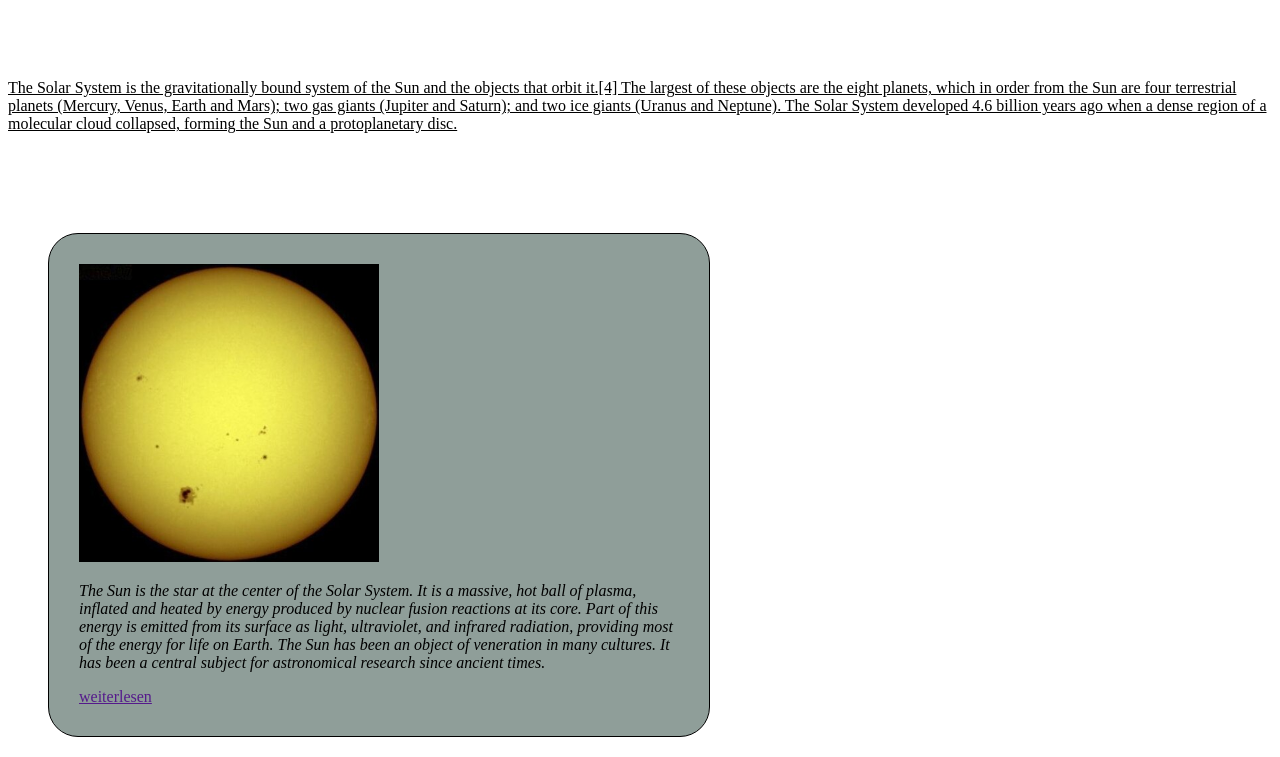
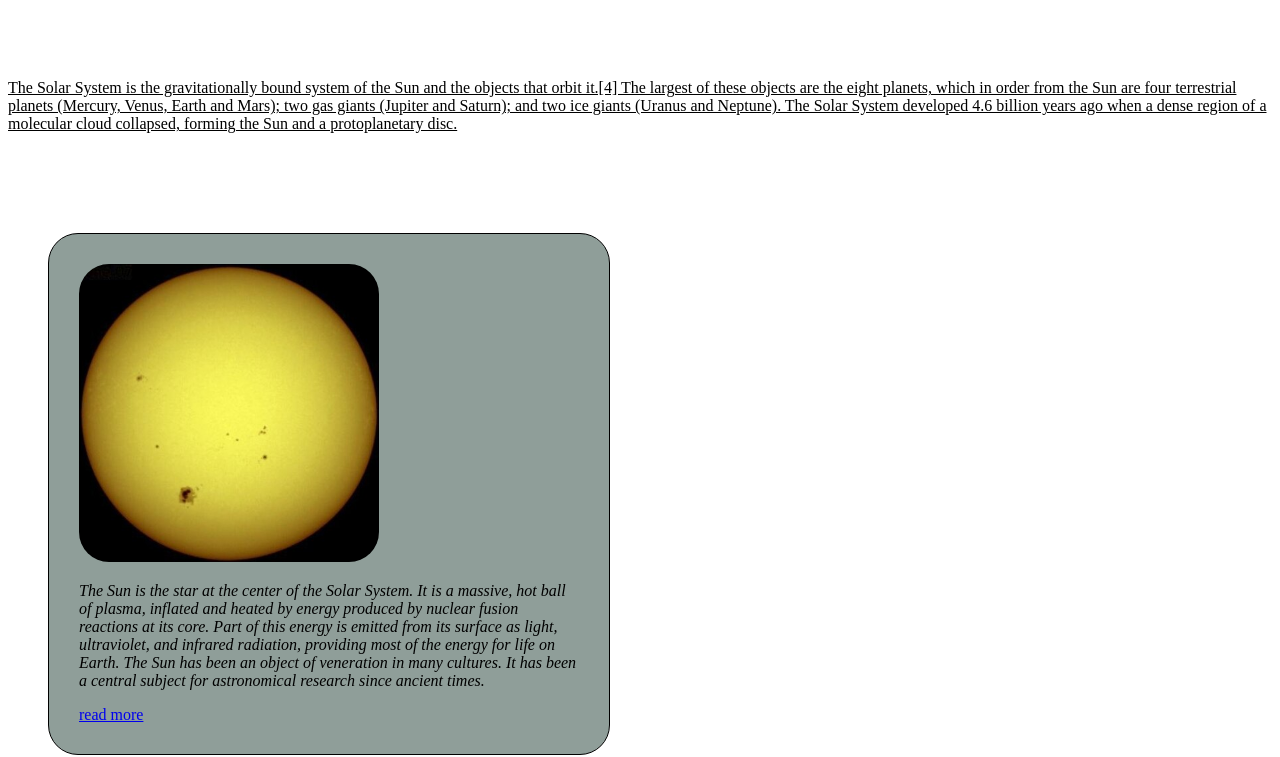
Before and after one commit to puckfried/mat-buildABlog, a plain HTML site: page index.html in a window 1280 px wide. Shown: the part 79-836 px from the top of the page. Drawn offline with Linux system fonts and the light colour scheme.

Commit message:
subpage added

```diff
--- a/index.html
+++ b/index.html
@@ -12,7 +12,7 @@
     <div>
         <img src="./images/sun.jpg" alt="sun">
         <p>The Sun is the star at the center of the Solar System. It is a massive, hot ball of plasma, inflated and heated by energy produced by nuclear fusion reactions at its core. Part of this energy is emitted from its surface as light, ultraviolet, and infrared radiation, providing most of the energy for life on Earth. The Sun has been an object of veneration in many cultures. It has been a central subject for astronomical research since ancient times. </p>
-        <a href="">weiterlesen</a>
+        <a href="./sun.html">read more</a>
     </div>
     <div>
         <img src="./images/mercury.jpg" alt="mercury">
--- a/style.css
+++ b/style.css
@@ -13,15 +13,16 @@ div {
    padding: 30px;
    margin-bottom: 50px;
    margin-left: 40px;
-   width: 600px;
-   border: 1px solid #000;
+   width: 500px;
+   border: 1px solid black;
+   background-color: rgb(143, 158, 153);
    border-radius: 30px;
-   background-color: rgb(143, 158, 153);
 }
 
 
 div img {
-    width: 50%;
+    width: 60%;
+    border-radius: 30px;
 }
 
 div p {
```
Also changed, not shown: sun.html (added, +19 -0 lines).
